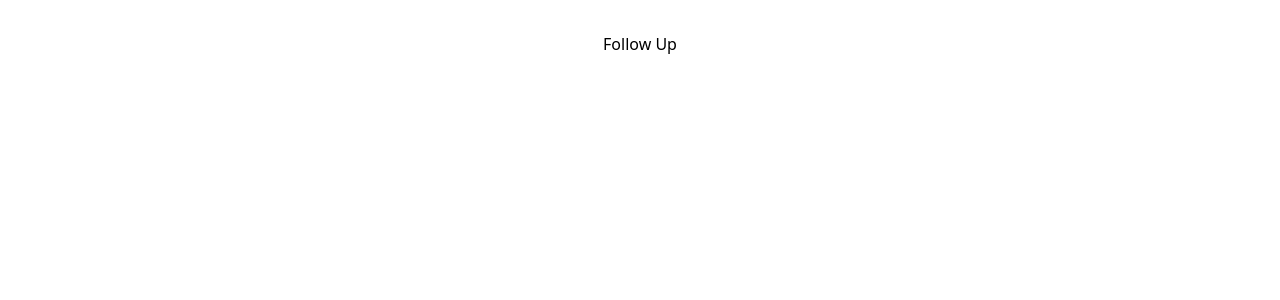
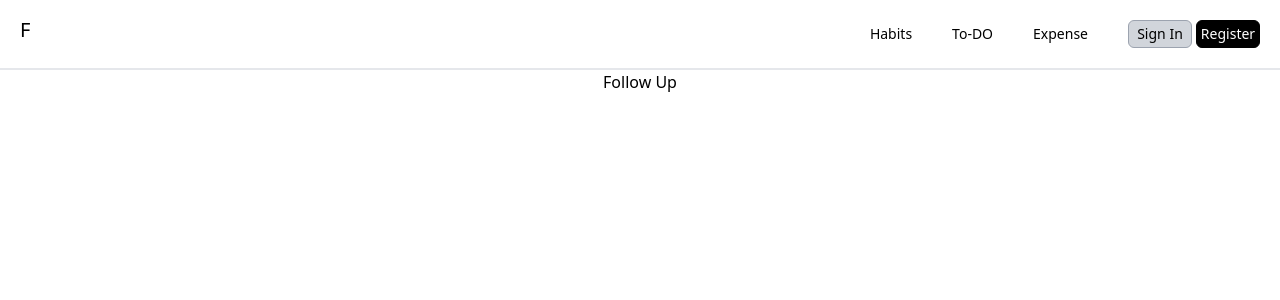
Before and after one commit to Camiloramos99/FollowUp, a React (Vite) app: page / in a window 1280 px wide. Shown: the top 300 px of the page. Built offline with nearby package versions, Linux system fonts and the light colour scheme.

Commit message:
Add navigation bar structure

```diff
--- a/src/App.css
+++ b/src/App.css
@@ -1,6 +1,6 @@
 #root {
   max-width: 1280px;
   margin: 0 auto;
-  padding: 2rem;
+  padding: 0;
   text-align: center;
 }
--- a/src/App.jsx
+++ b/src/App.jsx
@@ -1,15 +1,20 @@
 import { useState } from 'react'
+import { NavBarProvider } from './contexts/NavbarContext';
+import { NavBar } from './components/NavBar';
 import './App.css'
 
 function App() {
 
   return (
     <>
-      <div>
-        <h1>Follow Up</h1>
-      </div>
+      <NavBarProvider>
+        <NavBar />
+        <div>
+          <h1>Follow Up</h1>
+        </div>
+      </NavBarProvider>
     </>
-  )
-}
+  );
+};
 
-export default App
+export default App;
--- /dev/null
+++ b/src/components/NavBar.jsx
@@ -0,0 +1,40 @@
+import React, { useContext } from "react"
+import { NavBarContext } from "../contexts/NavbarContext"
+
+const NavBar = () => {
+
+    return (
+        <nav className="flex justify-center space-x-5 bg-white text-sm p-0 border-b-2 ">
+            <li className="flex p-5 place-self-start text-xl leading-none " >
+                F
+            </li>
+            <ul className="flex w-full place-content-end ">
+                <li className="flex p-5 items-center">
+                    Habits
+
+                </li>
+
+                <li className="flex p-5 items-center ">
+                    To-DO
+
+
+                </li>
+
+                <li className="flex p-5 items-center">
+                    Expense
+
+                </li>
+
+                <li className="flex items-center space-x-1 m-0 ml-0	p-5	" >
+                    <button className=" border border-gray-400 bg-gray-300 rounded-md w-16 h-7 " >Sign In</button>
+
+                    <button className="border border-black bg-black rounded-md w-16 h-7 text-white " >Register</button>
+                </li>
+
+            </ul>
+        </nav>
+    )
+
+ };
+
+export { NavBar };
--- /dev/null
+++ b/src/contexts/NavBarContext.jsx
@@ -0,0 +1,12 @@
+import { createContext } from "react";
+
+export const NavBarContext = createContext();
+
+export const NavBarProvider = ({ children }) => {
+
+    return (
+        <NavBarContext.Provider value={{}} >
+            {children}
+        </NavBarContext.Provider>
+    );
+};
```
